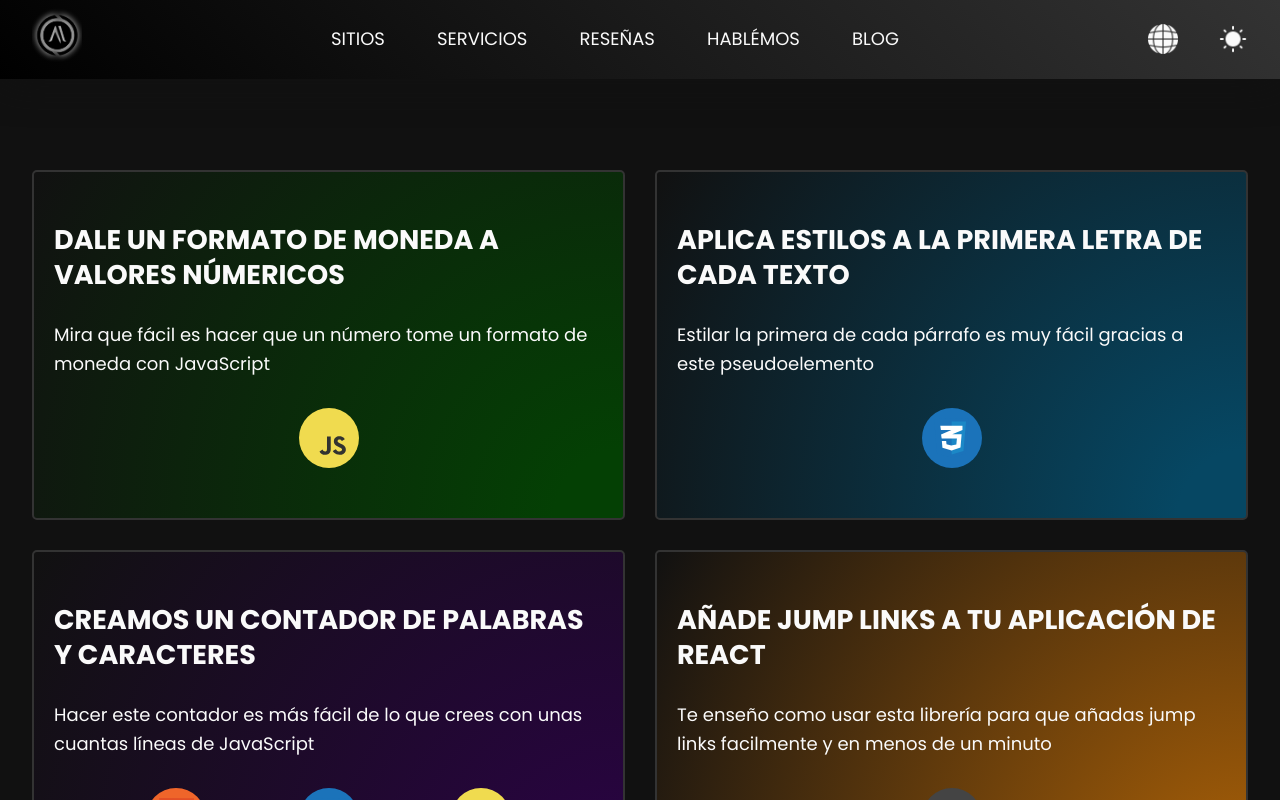
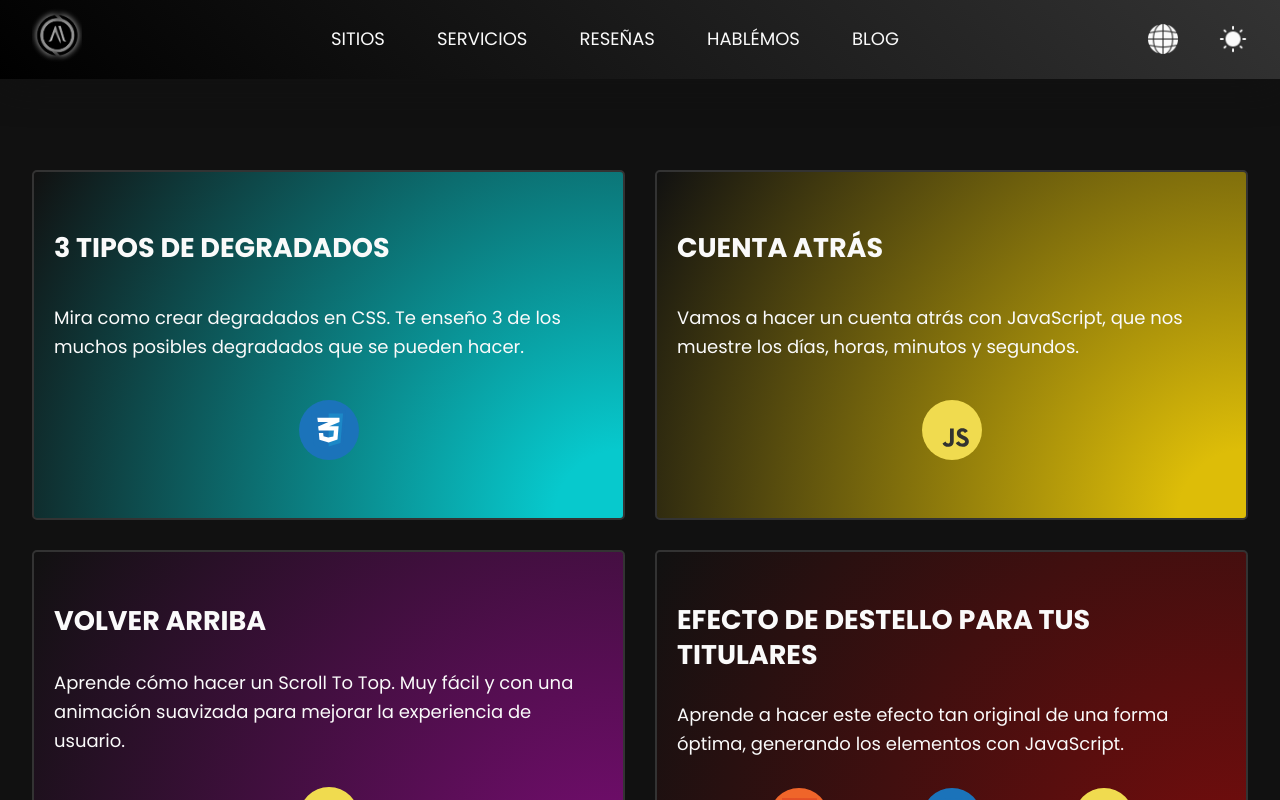
Before and after one commit to MiguelArmasZ/portfolio, a Next.js app: page /blog in a window 1280 px wide. Shown: the top 800 px of the page. Built offline with nearby package versions, Linux system fonts and the light colour scheme; a web font is replaced by a local one.

Commit message:
se agrega el post gradients

```diff
--- a/data/blog.js
+++ b/data/blog.js
@@ -6,7 +6,8 @@ import {
   jumpLinksPost,
   flashEffectPost,
   scrollToTopPost,
-  countdownPost
+  countdownPost,
+  gradientsPost
 } from './posts'
 
 import HTML from '../public/img/stack/html.svg'
@@ -131,13 +132,28 @@ const countdown = new CardBlog(
   'yellow',
   countdownPost
 )
+const gradients = new CardBlog(
+  'degradados',
+  {
+    es: '3 tipos de degradados',
+    en: '3 types of gradients'
+  },
+  {
+    es: 'mira como crear degradados en CSS. Te enseño 3 de los muchos posibles degradados que se pueden hacer.',
+    en: 'see how to create gradients in CSS. I show you 3 of the many possible gradients that you can make.'
+  },
+  [stack.CSS],
+  'sky',
+  gradientsPost
+)
 
 export const posts = [
-  currencyFormat,
+  gradients,
+  countdown,
+  scrollToTop,
+  flashEffect,
+  jumpLinks,
+  wordCounter,
   firstLetter,
-  wordCounter,
-  jumpLinks,
-  flashEffect,
-  scrollToTop,
-  countdown
+  currencyFormat
 ]
--- a/data/posts.js
+++ b/data/posts.js
@@ -114,3 +114,18 @@ export const countdownPost = new Post(
   'https://codesandbox.io/s/wonderful-wright-59on6i',
   linksText
 )
+
+export const gradientsPost = new Post(
+  {
+    es: 'degradados',
+    en: 'gradients'
+  },
+  'https://www.youtube.com/embed/_pt-EXpRhc4',
+  {
+    es: 'Te muestro 3 degradados con CSS para que los apliques en tus aplicaciones, son solo algunas posibilidades de las muchas variantes que se pueden llegar a crear.',
+    en: 'I show you 3 gradients with CSS for you to apply in your applications, these are just some possibilities of the many variants that can be created.'
+  },
+  'https://github.com/MiguelArmasZ/gradients',
+  'https://codesandbox.io/s/misty-darkness-v91hul',
+  linksText
+)
--- a/styles/global/utils.css
+++ b/styles/global/utils.css
@@ -126,6 +126,10 @@
   background: var(--circle-yellow);
 }
 
+.sky {
+  background: var(--circle-sky);
+}
+
 .hide {
   opacity: 0;
 }
--- a/styles/global/variables.css
+++ b/styles/global/variables.css
@@ -74,4 +74,10 @@
     rgb(221, 189, 8) 10%,
     var(--black)
   );
+
+  --circle-sky: radial-gradient(
+    circle at 100% 100%,
+    rgb(7, 201, 205) 10%,
+    var(--black)
+  );
 }
```
